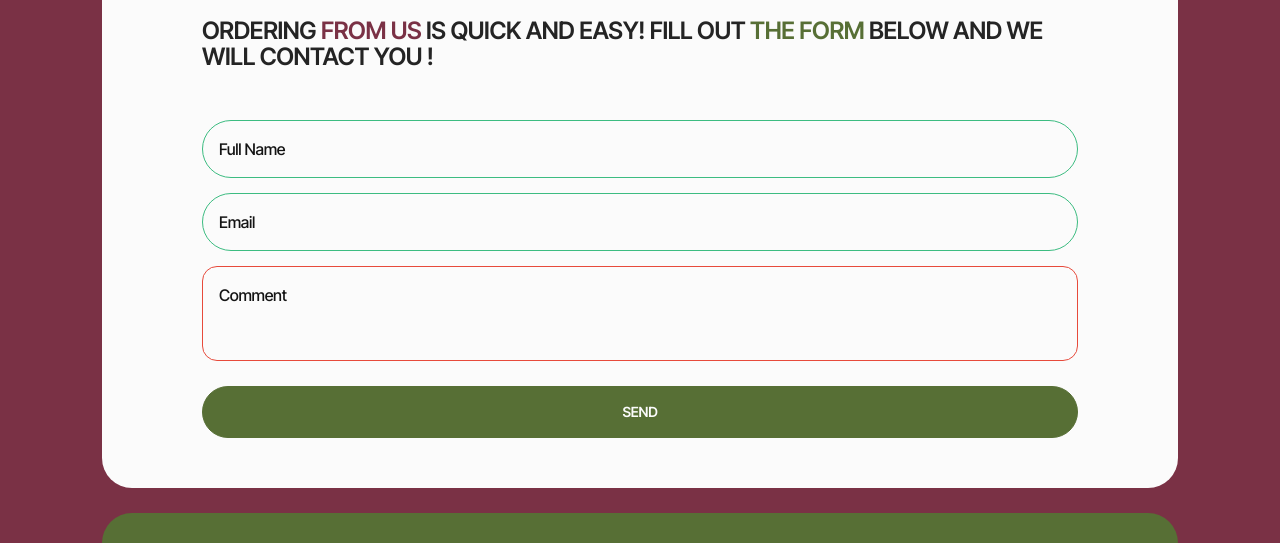
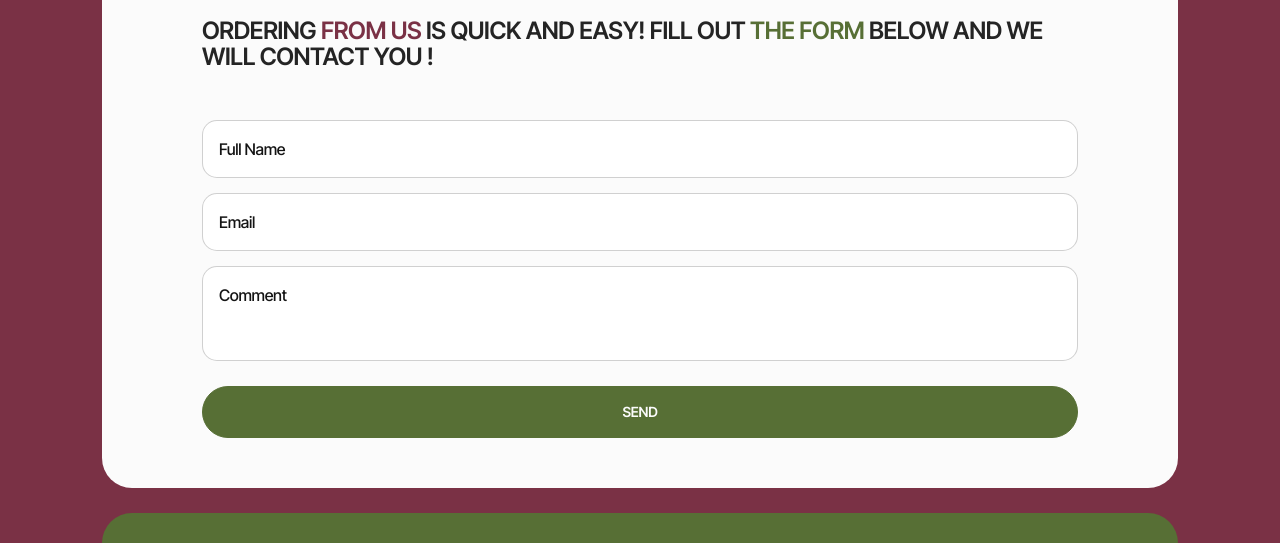
Before and after one commit to compotelover/legendary-waddle, a website built with Vite: page src/index.html in a window 1280 px wide. Shown: the part 1460-2003 px from the top of the page. Built offline with nearby package versions, Linux system fonts and the light colour scheme; files whose address does not match are found by name.

Commit message:
yourorder

```diff
--- a/src/css/yourorder.css
+++ b/src/css/yourorder.css
@@ -128,16 +128,19 @@ outline: none;
     }
 }
 
-.input-order:invalid {
+.input-order:placeholder-shown {
+    border: 1px solid rgba(20, 20, 20, 0.2);
+    border-radius: 15px;
+}
+
+.input-order:invalid:not(:placeholder-shown) {
     border: 1px solid #E74A3B;
     background-color: transparent;
-
 }
 
-.input-order:valid {
+.input-order:valid:not(:placeholder-shown) {
     border: 1px solid #3CBC81;
     background-color: transparent;
-
 }
 
 .input-order::placeholder {
```
